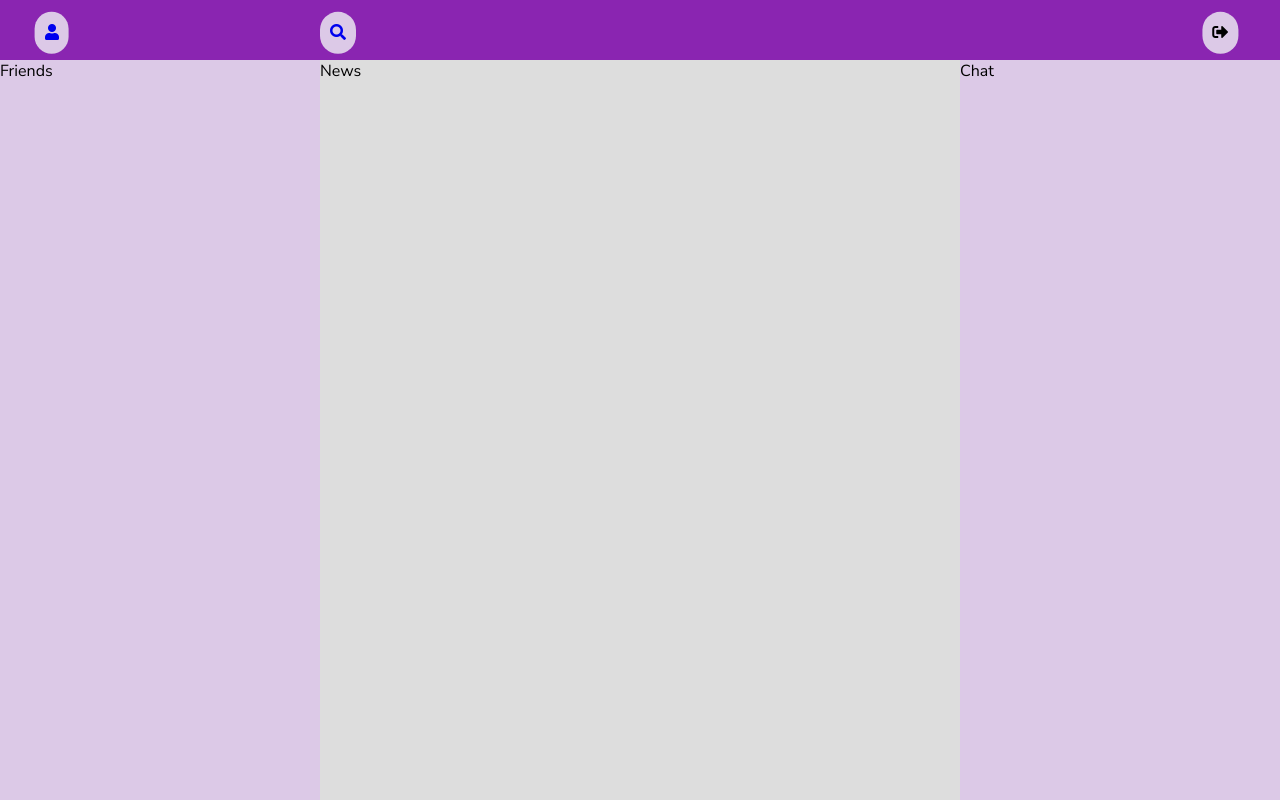
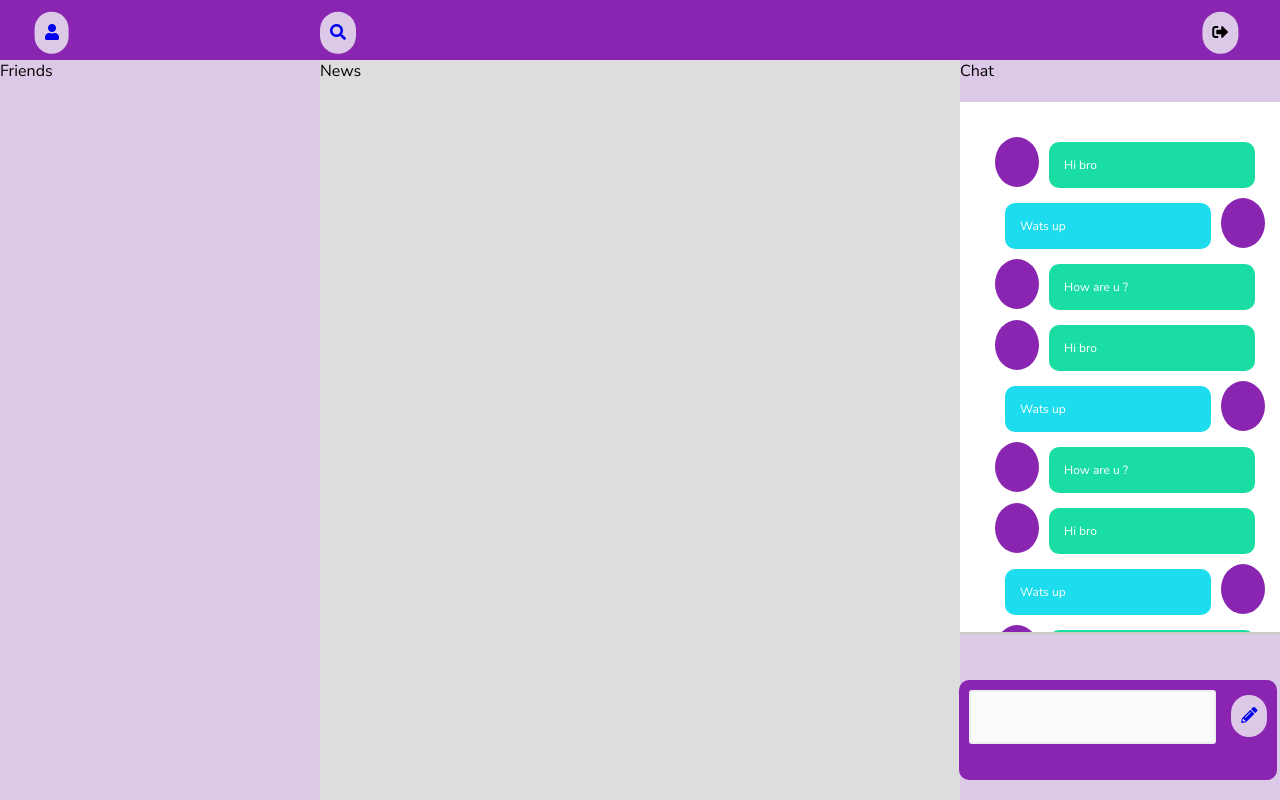
Before and after one commit to cosminmemetea/ChitChat, a plain HTML site: page ChitChat/src/web/user.html in a window 1280 px wide. Drawn offline with Linux system fonts and the light colour scheme; no server answers.

Commit message:
Chat mock-up added

```diff
--- a/ChitChat/src/css/user-style.css
+++ b/ChitChat/src/css/user-style.css
@@ -102,3 +102,99 @@ body{
     right: 0;
     background:#DCC9E7;
 }
+
+
+{box-sizing: border-box;}
+
+/* Button used to open the chat form - fixed at the bottom of the page */
+.open-button {
+    background-color: #555;
+    color: white;
+    padding: 16px 20px;
+    border: none;
+    cursor: pointer;
+    opacity: 0.8;
+    position: fixed;
+    bottom: 23px;
+    right: 28px;
+    width: 280px;
+}
+
+.chat-box{
+    height: 60%;
+    background: #fff;
+    padding: 25px;
+    margin:20px auto;
+    box-shadow: 0 3px #ccc;
+    overflow-y: scroll
+}
+.chat-form{
+    height: 10%;
+    background: #1ddced;
+}
+
+.chat-logs{
+    padding: 10px;
+    width: 100%;
+    height: 450px;
+}
+.chat{
+    display: flex;
+    flext-flow:row wrap;
+    align-items: flex-start;
+    margin-bottom: 10px;
+}
+.chat .user-photo{
+    width: 20%;
+    height: 50px;
+    background: #8A25B1;
+    border-radius: 50%;
+}
+.chat .chat-message{
+    width:80%;
+    padding: 15px;
+    margin:5px 10px 0;
+    border-radius: 10px;
+    color:#fff;
+    font-size:12px;
+}
+.friend .chat-message{
+    background: #1adda4;
+}
+.self .chat-message{
+    background: #1ddced;
+    order: -1;
+}
+.chat-form{
+    position:absolute;
+    bottom: 10%;
+    width: 93%;
+    right: 1%;
+    background:#8A25B1;
+    border-radius:10px;
+    padding:10px;
+}
+.chat-form textarea{
+    background: #fbfbfb;
+    width: 75%;
+    height: 30px;
+    border:2px solid #eee;
+    border-radius: 3px;
+    resize: none;
+    padding: 10px;
+    font-size: 12px;
+    color: #333;
+}
+.send-box{
+    position:absolute;
+    top: 15%;
+    right:3%;
+    background:#DCC9E7;
+    border-radius:40px;
+    padding:10px;
+}
+.send-btn{
+    width:20px;
+    height:20px;
+    border-radius:50%;
+}
--- a/ChitChat/src/scripts/ChitChat.js
+++ b/ChitChat/src/scripts/ChitChat.js
@@ -177,7 +177,13 @@ function findUsers(elementID, textProviderID) {
         console.log("Error: " + error.code);
     });
 }
+function openForm() {
+    document.getElementById("myForm").style.display = "block";
+}
 
+function closeForm() {
+    document.getElementById("myForm").style.display = "none";
+}
 function uploadProfileImage(){
     const filename = selectedFile.name;
     const storageRef = filebase.storage().ref('/profileImages/'+filename);
--- a/ChitChat/src/web/user.html
+++ b/ChitChat/src/web/user.html
@@ -55,7 +55,64 @@
         </ul>
 
     </div>
-    <div class="right">Chat</div>
+    <div class="right">Chat
+        <!--button class="open-button" onclick="openForm()">Chat</button-->
+        <div class="chat-form">
+            <textarea></textarea>
+            <div class="send-box">
+                <a class="send-btn" href="#">
+                    <i class="fas fa-pencil-alt"></i>
+                </a>
+            </div>
+
+        </div>
+
+        <div class="chat-box">
+            <div class="chat-logs">
+                <div class="chat friend">
+                    <div class="user-photo"></div>
+                    <p class="chat-message">Hi bro</p>
+                </div>
+                <div class="chat self">
+                    <div class="user-photo"></div>
+                    <p class="chat-message">Wats up</p>
+                </div>
+                <div class="chat friend">
+                    <div class="user-photo"></div>
+                    <p class="chat-message">How are u ?</p>
+                </div>
+
+                <div class="chat friend">
+                    <div class="user-photo"></div>
+                    <p class="chat-message">Hi bro</p>
+                </div>
+                <div class="chat self">
+                    <div class="user-photo"></div>
+                    <p class="chat-message">Wats up</p>
+                </div>
+                <div class="chat friend">
+                    <div class="user-photo"></div>
+                    <p class="chat-message">How are u ?</p>
+                </div>
+
+                <div class="chat friend">
+                    <div class="user-photo"></div>
+                    <p class="chat-message">Hi bro</p>
+                </div>
+                <div class="chat self">
+                    <div class="user-photo"></div>
+                    <p class="chat-message">Wats up</p>
+                </div>
+                <div class="chat friend">
+                    <div class="user-photo"></div>
+                    <p class="chat-message">How are u ?</p>
+                </div>
+
+            </div>
+
+        </div>
+
+    </div>
 </div>
 </body>
 </html>
```
